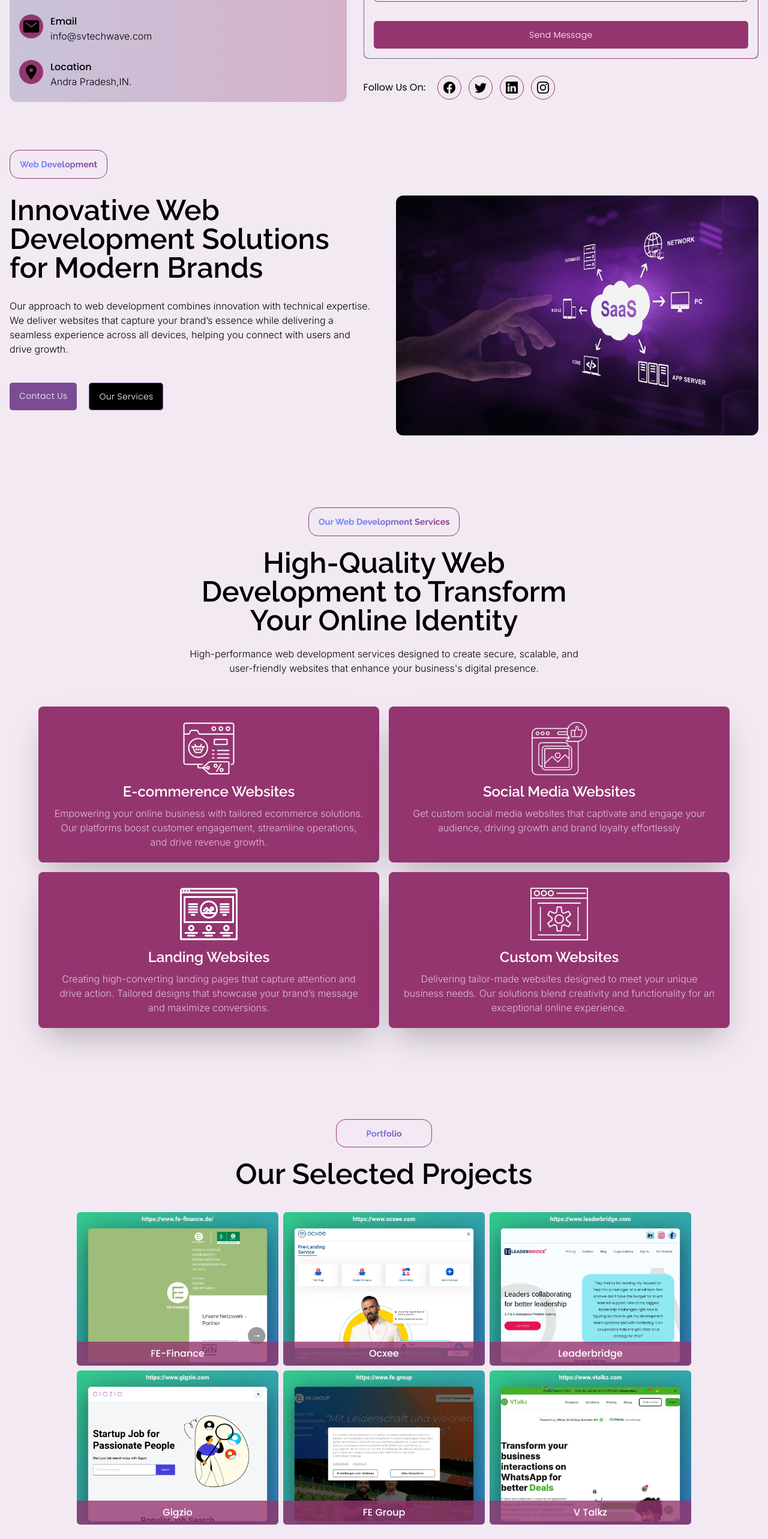
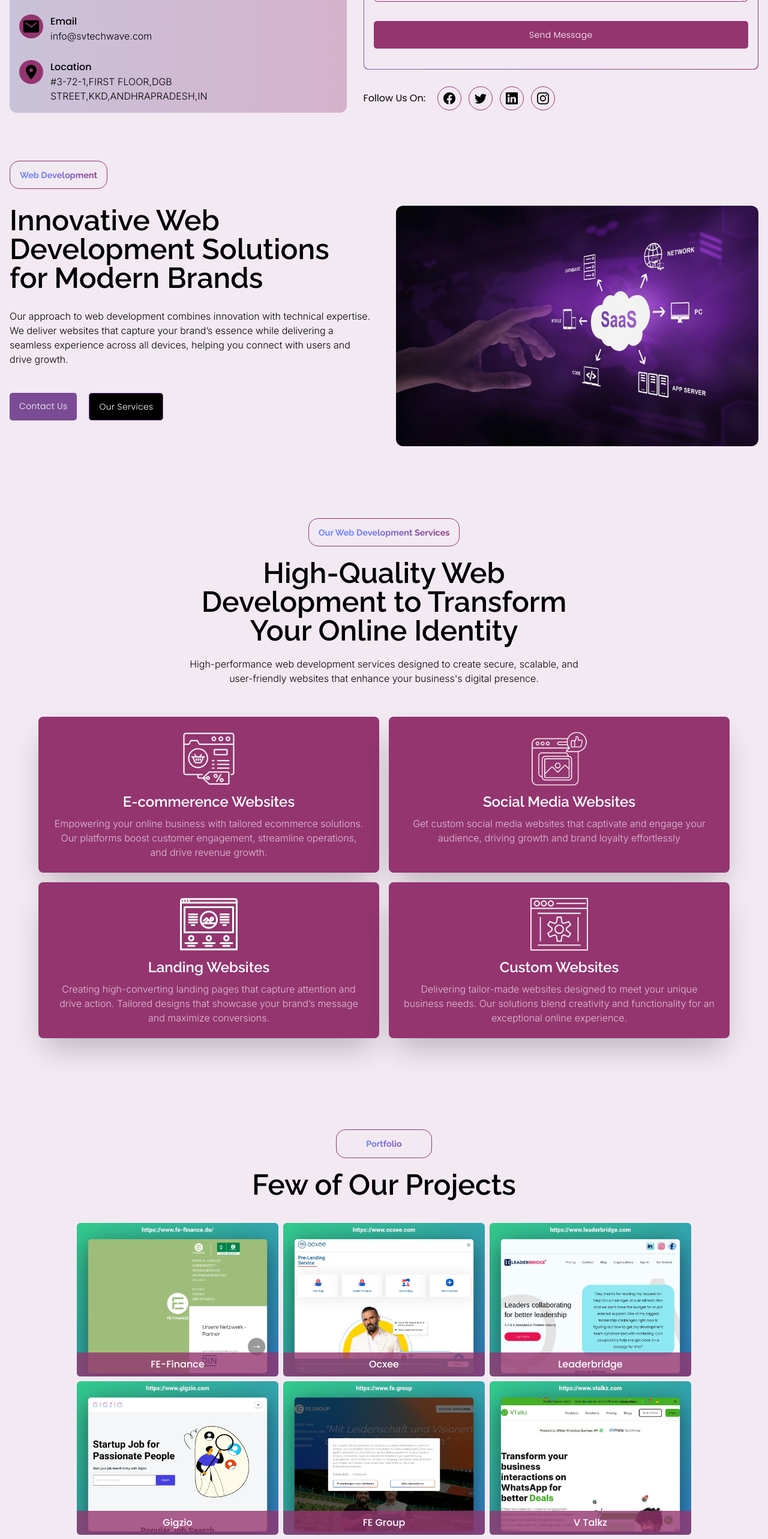
Before and after one commit to remeessalam/svtechwave, a React (Create React App) app: page /web-development in a window 1280 px wide. Shown: the part 1180-3746 px from the top of the page at 60% size. Built offline with nearby package versions, Linux system fonts and the light colour scheme.

Commit message:
all changes done from marketing manager

```diff
--- a/src/components/common/ContactForm.jsx
+++ b/src/components/common/ContactForm.jsx
@@ -38,7 +38,7 @@ const ContactForm = () => {
 
     // Construct the request payload
     var payload = {
-      // to: companyDetails.email,
+      to: companyDetails.email,
       subject: "New Contact Form Submission - SV TECH WAVE",
       body: emailBody,
     };
--- a/src/components/common/Portfolio.jsx
+++ b/src/components/common/Portfolio.jsx
@@ -9,7 +9,7 @@ const Portfolio = ({ page }) => {
       <div className="wrapper">
         <div className="flex flex-col items-center gap-5 text-black">
           <div className="gradient-rounded-text-box">Portfolio</div>
-          <h2 className="heading-2 text-center mb-5">Our Selected Projects</h2>
+          <h2 className="heading-2 text-center mb-5">Few of Our Projects</h2>
           <div className="grid grid-cols-1 md:grid-cols-2 lg:grid-cols-3 gap-[.5rem] max-w-5xl mx-auto">
             {portfolio.map((item) => (
               <div
--- a/src/components/landingPages/Contact.jsx
+++ b/src/components/landingPages/Contact.jsx
@@ -35,7 +35,8 @@ const Contact = () => {
 
     // Construct the request payload
     var payload = {
-      // to: companyDetails.email,
+      // to: "remeesreme4u@gmail.com",
+      to: companyDetails.email,
       subject: values.subject,
       body: emailBody,
     };
--- a/src/constant.js
+++ b/src/constant.js
@@ -84,7 +84,7 @@ export const companyDetails = {
   phone: "+91-9505066888",
   whatsapp: "+91-9505066888",
   email: "info@svtechwave.com",
-  address: "Andra Pradesh,IN.",
+  address: "#3-72-1,FIRST FLOOR,DGB STREET,KKD,ANDHRAPRADESH,IN",
   twitter: "",
   linkedin: "",
   instagram: "",
--- a/src/pages/landingPages/LandingPage.jsx
+++ b/src/pages/landingPages/LandingPage.jsx
@@ -47,7 +47,7 @@ export const LandingPage = ({ page }) => {
             <h1 className="font-raleway text-[2rem] md:text-7xl font-bold leading-tight text-white">
               {isWebDevelopment
                 ? "Creating Websites that Grow with Your Business"
-                : "Igniting innovation through artificial intelligence, apps and mores"}
+                : "Igniting innovation through artificial intelligence, apps and more"}
             </h1>
             <p className="text-white/90 desc">
               We specialize in delivering cutting-edge IT solutions tailored to
```
